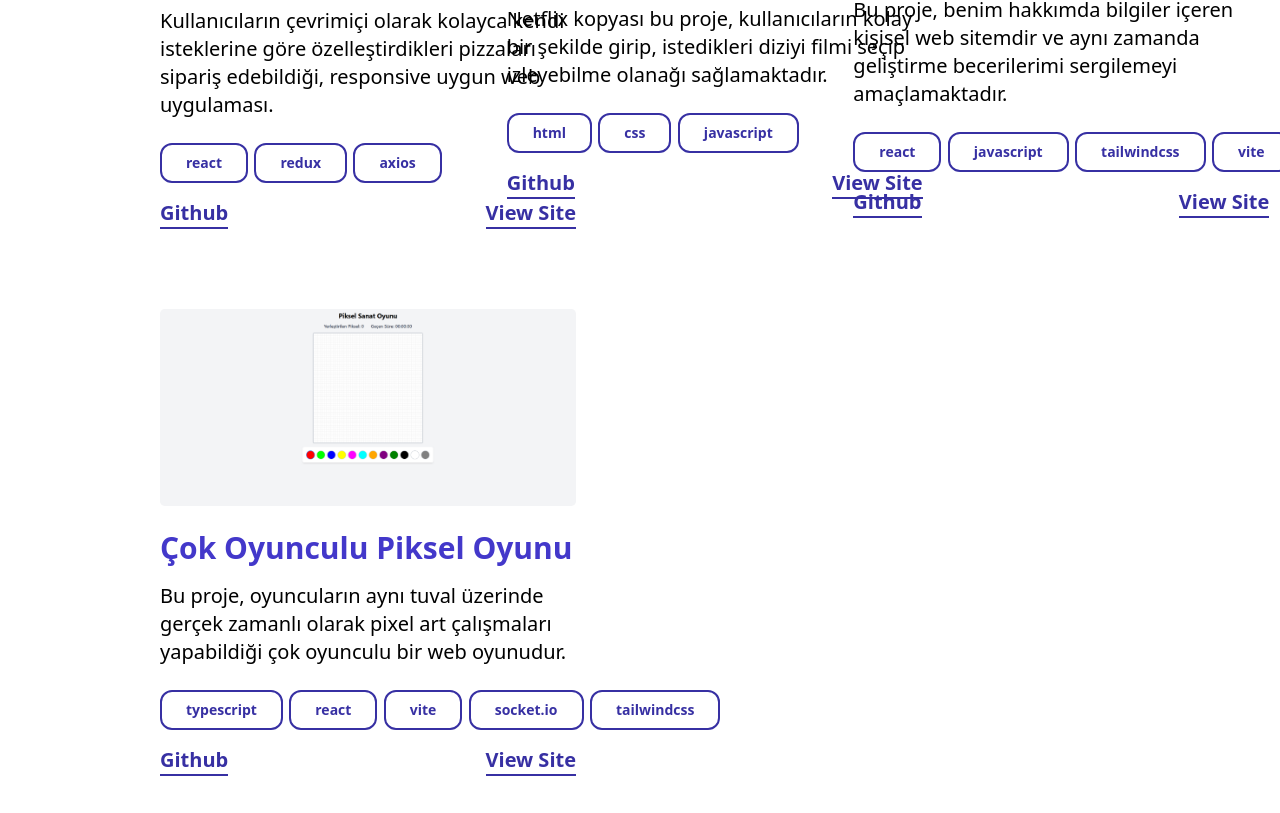
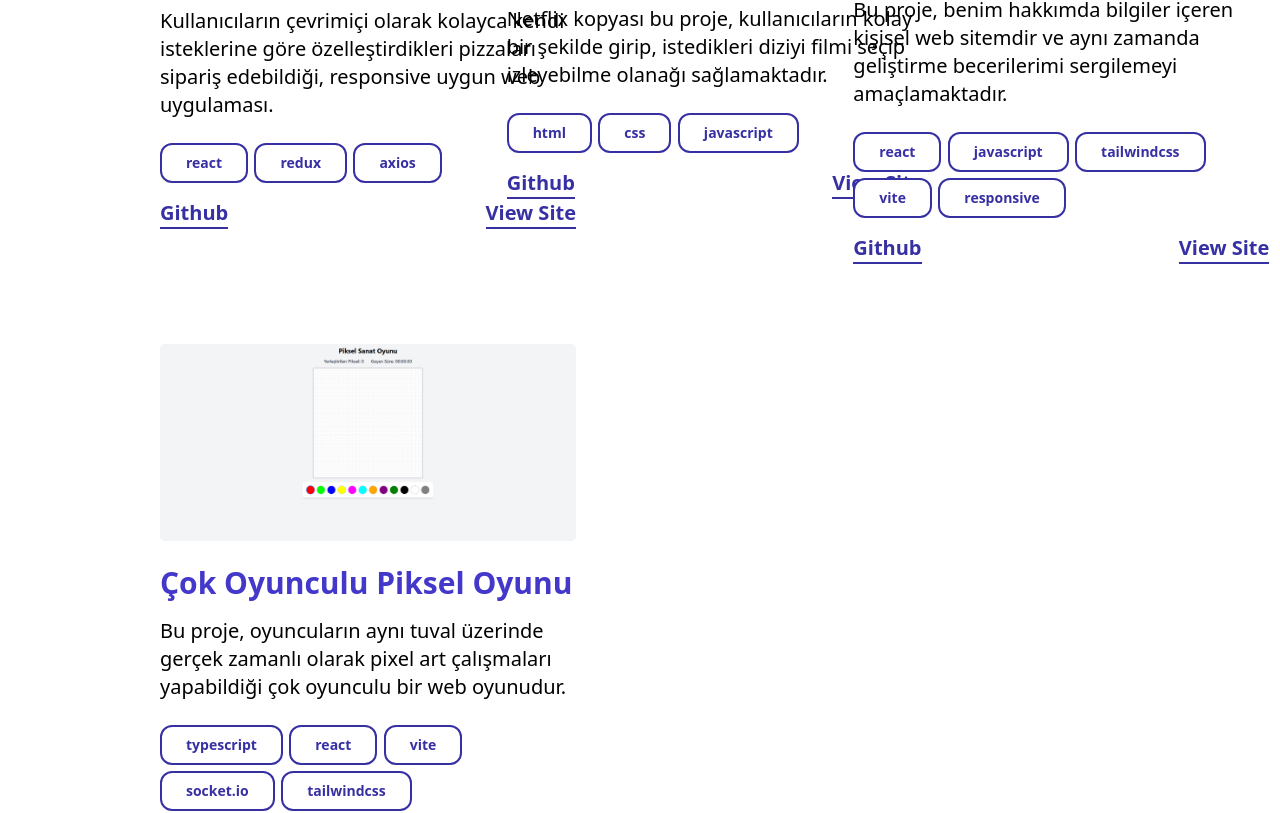
Before and after one commit to ceusahin/fsweb-frontend-challenge, a React (Vite) app: page / in a window 1280 px wide. Shown: the part 2811-3624 px from the top of the page. Built offline with nearby package versions, Linux system fonts and the light colour scheme.

Commit message:
update project's techs

```diff
--- a/src/components/Projects.jsx
+++ b/src/components/Projects.jsx
@@ -23,7 +23,7 @@ export default function Projects() {
             <p className="text-xl dark:text-white mt-[-1rem]">
               {lang == "tr" ? project.description.tr : project.description.en}
             </p>
-            <div className="flex flex-row max-500:justify-center mt-6">
+            <div className="flex flex-row flex-wrap gap-y-1.5 max-500:justify-center mt-6">
               {Array.isArray(project.techs) &&
                 project.techs.map((tech) => (
                   <div
```
